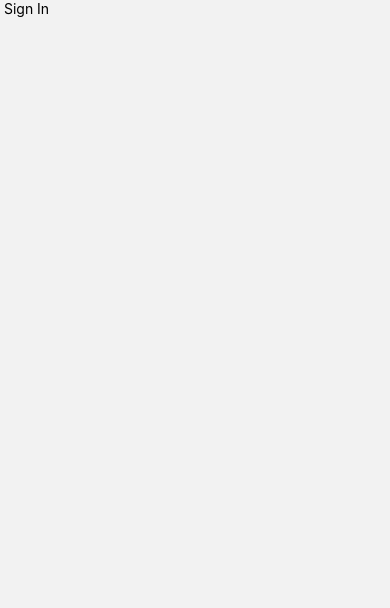
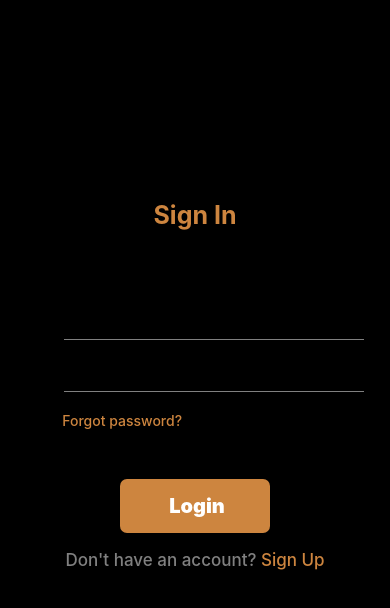
Before and after one commit to PrithirajTalukder/AutoMedic, a React Native app: screen /SignIn in a window 390 px wide. Shown: the top 608 px of the page. Built offline with nearby package versions, Linux system fonts and the light colour scheme.

Commit message:
signIn updated 	modified:   App.js 	modified:   Screen/SignIn.js

```diff
--- a/App.js
+++ b/App.js
@@ -16,7 +16,7 @@ export default function App(){
   return (
 
       <NavigationContainer>
-          <Stack.Navigator initialRouteName="Home">
+          <Stack.Navigator initialRouteName="SignIn">
               <Stack.Screen name="Home" options={{headerShown: false}} component={Home}/>
               <Stack.Screen name="Welcome" options={{headerShown: false}} component={Welcome}/>
               <Stack.Screen name="SignIn" options={{headerShown: false}} component={SignIn}/>
--- a/Screen/SignIn.js
+++ b/Screen/SignIn.js
@@ -1,13 +1,134 @@
-import {Text, View} from "react-native";
-import * as React from "react";
+import {
+    StyleSheet,
+    Text,
+    View,
+    SafeAreaView,
+    KeyboardAvoidingView,
+    TextInput,
+    Pressable,
+  } from "react-native";
+  import { Ionicons } from "@expo/vector-icons";
+  import React, { useState } from "react";
+  import { MaterialCommunityIcons } from "@expo/vector-icons";
+  import { useNavigation } from "@react-navigation/native";
 
 
-export default function SignIn(){
+  const SignIn = () => {
+    const [email, setEmail] = useState("");
+    //const [loading,setLoading] = useState(false);
+    const [password, setPassword] = useState("");
+    const navigation = useNavigation();
+
+
+
     return (
+      <SafeAreaView style={{
+        flex: 1,
+        backgroundColor: "black",
+        alignItems: "center",
+        padding: 100,
+      }}>
 
-        <View >
-            <Text> Sign In</Text>
-        </View>
 
-        );
-};
+          <KeyboardAvoidingView>
+          <View style={{
+            justifyContent: "center",
+            alignItems: "center",
+            marginTop: 100,
+          }}>
+            <Text style={{ fontSize: 25, color: "peru", fontWeight: "bold" }}>
+              Sign In
+            </Text>
+
+            <Text style={{ fontSize: 17, marginTop: 8, fontWeight: "600" }}>
+              Sign In to your account
+            </Text>
+          </View>
+
+          <View style={{ marginTop: 50 }}>
+            <View style={{ flexDirection: "row", alignItems: "center" }}>
+              <MaterialCommunityIcons
+                name="email-outline"
+                size={24}
+                color="black"
+              />
+              <TextInput
+                placeholder="Email"
+                value={email}
+                onChangeText={(text) => setEmail(text)}
+                placeholderTextColor="black"
+                style={{
+                    fontSize: email ? 18 : 18,
+                    borderBottomWidth: 1,
+                    borderBottomColor: "gray",
+                    marginLeft: 13,
+                    width: 300,
+                    marginVertical: 10,
+                  }}
+              />
+            </View>
+
+            <View style={{ flexDirection: "row", alignItems: "center" }}>
+              <Ionicons name="key-outline" size={24} color="black" />
+              <TextInput
+                value={password}
+                onChangeText={(text) => setPassword(text)}
+                secureTextEntry={true}
+                placeholder="Password"
+                placeholderTextColor="black"
+                style={{
+                    fontSize: password ? 18 : 18,
+                    borderBottomWidth: 1,
+                    borderBottomColor: "gray",
+                    marginLeft: 13,
+                    width: 300,
+                    marginVertical: 20,
+                  }}
+              />
+            </View>
+            <View style={{flexDirection: "row", alignItems: "center"}}>
+            <Pressable onPress={() => navigation.navigate("SignUp")} ><Text style={{paddingLeft:32, color:"peru",fontSize: 14,fontWeight: "500"}}> Forgot password?</Text></Pressable>
+            </View>
+
+            <Pressable
+            onPress={SignIn}
+            style={{
+                width: 150,
+                backgroundColor: "peru",
+                padding: 15,
+                borderRadius: 7,
+                marginTop: 50,
+                marginLeft: "auto",
+                marginRight: "auto",
+              }}
+              >
+              <Text style={{ fontSize: 20, textAlign: "center", color: "white", fontWeight: "900" }}> {password}
+                Login
+              </Text>
+            </Pressable>
+
+
+              <Pressable onPress={() => navigation.navigate("SignUp")} >
+              <Text style={{
+                textAlign: "center",
+                justifyContent:"center",
+                fontSize: 17,
+                color: "gray",
+                fontWeight: "500",
+                padding: 17,
+
+              }}>
+                Don't have an account?<Text style={{ color:"peru",fontSize:17,fontWeight: "500"}}> Sign Up</Text>
+              </Text>
+              </Pressable>
+
+
+
+          </View>
+        </KeyboardAvoidingView>
+
+      </SafeAreaView>
+    );
+  };
+
+  export default SignIn;
```
